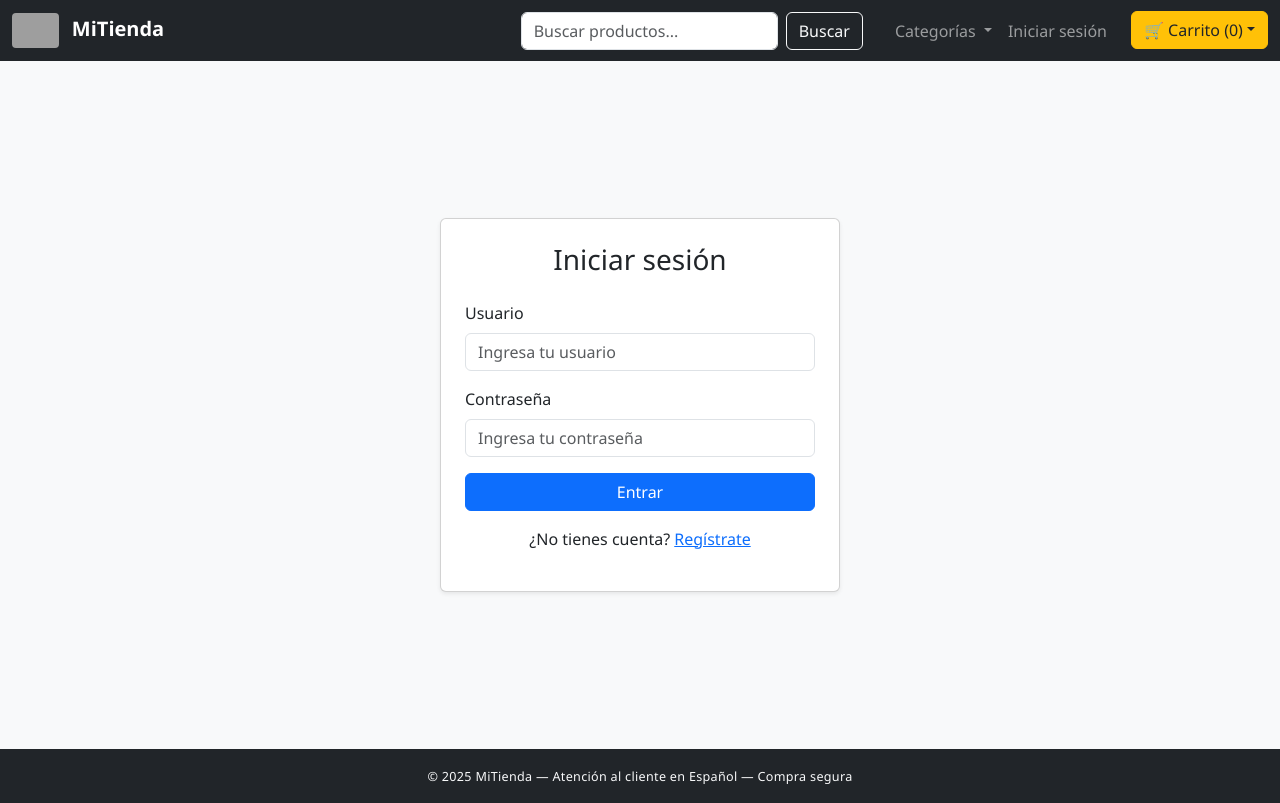
After one commit to Juanramire/PGPI-2025-2026--G1.13, a Django app: page /login/ in a window 1280 px wide. The commit adds this page. Run offline with Django 5.2, Linux system fonts and the light colour scheme; grey boxes are pictures that could not be loaded.

Commit message:
Inicio sesión

```diff
--- a/proyecto/store/admin.py
+++ b/proyecto/store/admin.py
@@ -1,6 +1,7 @@
 from django.contrib import admin
-from .models import Producto, Categoria, TallaProducto, Marca
+from .models import Producto, Categoria, TallaProducto, Marca,Cliente
 admin.site.register(Producto)
 admin.site.register(Categoria)
 admin.site.register(TallaProducto)
 admin.site.register(Marca)
+admin.site.register(Cliente)
--- a/proyecto/store/templates/base.html
+++ b/proyecto/store/templates/base.html
@@ -46,7 +46,11 @@
                 </li>
 
                 <li class="nav-item">
-                    <a class="nav-link" href="#">Iniciar sesión</a>
+                    {% if user.is_authenticated %}
+                        <a class="nav-link" href="logout/">Cerrar sesión</a>
+                    {% else %}
+                    <a class="nav-link" href="login/">Iniciar sesión</a>
+                    {% endif %}
                 </li>
 
                 <li class="nav-item ms-3">
--- /dev/null
+++ b/proyecto/store/templates/login.html
@@ -0,0 +1,37 @@
+{% extends "base.html" %}
+
+{% block title %}Iniciar sesión - MiTienda{% endblock %}
+
+{% block content %}
+<div class="container d-flex justify-content-center align-items-center" style="min-height: 80vh;">
+    <div class="card shadow-sm p-4" style="width: 100%; max-width: 400px;">
+        <h3 class="card-title text-center mb-4">Iniciar sesión</h3>
+
+        {% if form.errors %}
+            <div class="alert alert-danger" role="alert">
+                Usuario o contraseña incorrectos.
+            </div>
+        {% endif %}
+
+        <form method="post">
+            {% csrf_token %}
+
+            <div class="mb-3">
+                <label for="username" class="form-label">Usuario</label>
+                <input type="text" class="form-control" name="username" id="username" placeholder="Ingresa tu usuario" required>
+            </div>
+
+            <div class="mb-3">
+                <label for="password" class="form-label">Contraseña</label>
+                <input type="password" class="form-control" name="password" id="password" placeholder="Ingresa tu contraseña" required>
+            </div>
+
+            <button type="submit" class="btn btn-primary w-100">Entrar</button>
+        </form>
+
+        <p class="text-center mt-3">
+            ¿No tienes cuenta? <a href="">Regístrate</a>
+        </p>
+    </div>
+</div>
+{% endblock %}
--- a/proyecto/store/views.py
+++ b/proyecto/store/views.py
@@ -1,7 +1,10 @@
 from django.shortcuts import render
 from django.http import HttpResponse
 from django.template import loader
+from django.contrib.auth import authenticate, login
+from django.shortcuts import redirect
 from .models import Producto
+from django.contrib.auth import logout
 """ def index(request):
     escaparates = Escaparate.objects.all()
     contexto={'escaparates':list(escaparates)}
@@ -20,3 +23,18 @@ def productos(request):
     productos = Producto.objects.all()
     contexto = {'productos': productos}
     return HttpResponse(render(request, 'productos.html',contexto))
+def login_view(request):
+    if request.method == 'POST':
+        username = request.POST['username']
+        password = request.POST['password']
+
+        user = authenticate(request, username=username, password=password)
+        if user is not None:
+            login(request, user)
+            return redirect('/')  # redirige a tu página principal
+        else:
+            return render(request, 'login.html', {'error': 'Credenciales incorrectas'})
+    return render(request, 'login.html')
+def logout_view(request):
+    logout(request)
+    return redirect('/')  # redirige a tu página principal
--- a/proyecto/tienda_virtual/settings.py
+++ b/proyecto/tienda_virtual/settings.py
@@ -80,7 +80,7 @@ DATABASES = {
     }
 }
 
-
+AUTH_USER_MODEL = 'store.Cliente'
 # Password validation
 # https://docs.djangoproject.com/en/5.2/ref/settings/#auth-password-validators
 
--- a/proyecto/tienda_virtual/urls.py
+++ b/proyecto/tienda_virtual/urls.py
@@ -20,4 +20,6 @@ from store import views
 urlpatterns = [
     path('admin/', admin.site.urls),
     path('', views.productos),
+    path('login/', views.login_view, name='login'),
+    path('logout/', views.logout_view, name='logout'),
 ]
```
Also changed, not shown: proyecto/store/models.py (+69 -6 lines), proyecto/db.sqlite3, proyecto/store/migrations/0001_initial.py, proyecto/store/migrations/0002_categoria_marca_remove_escaparate_articulo_producto_and_more.py (deleted), 1 other file.
